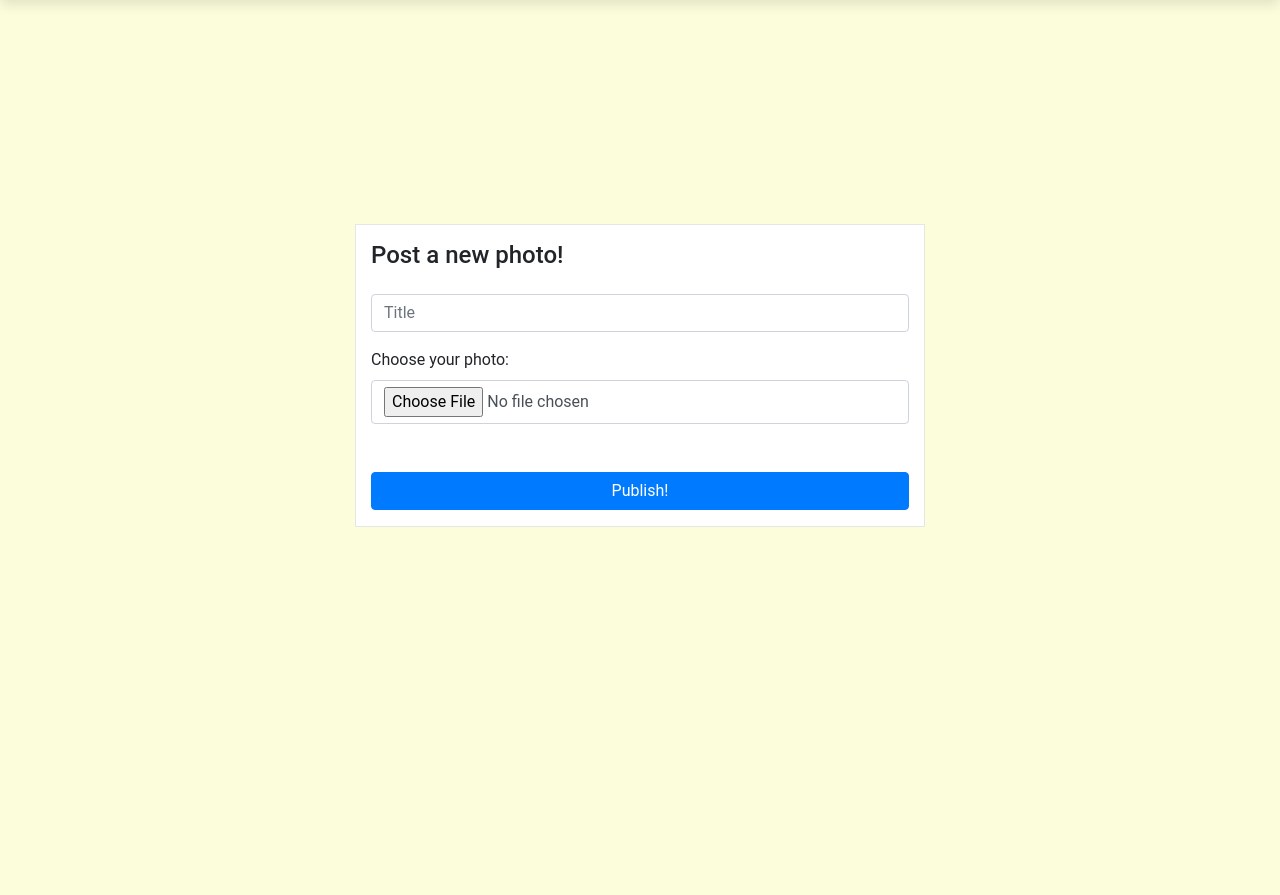
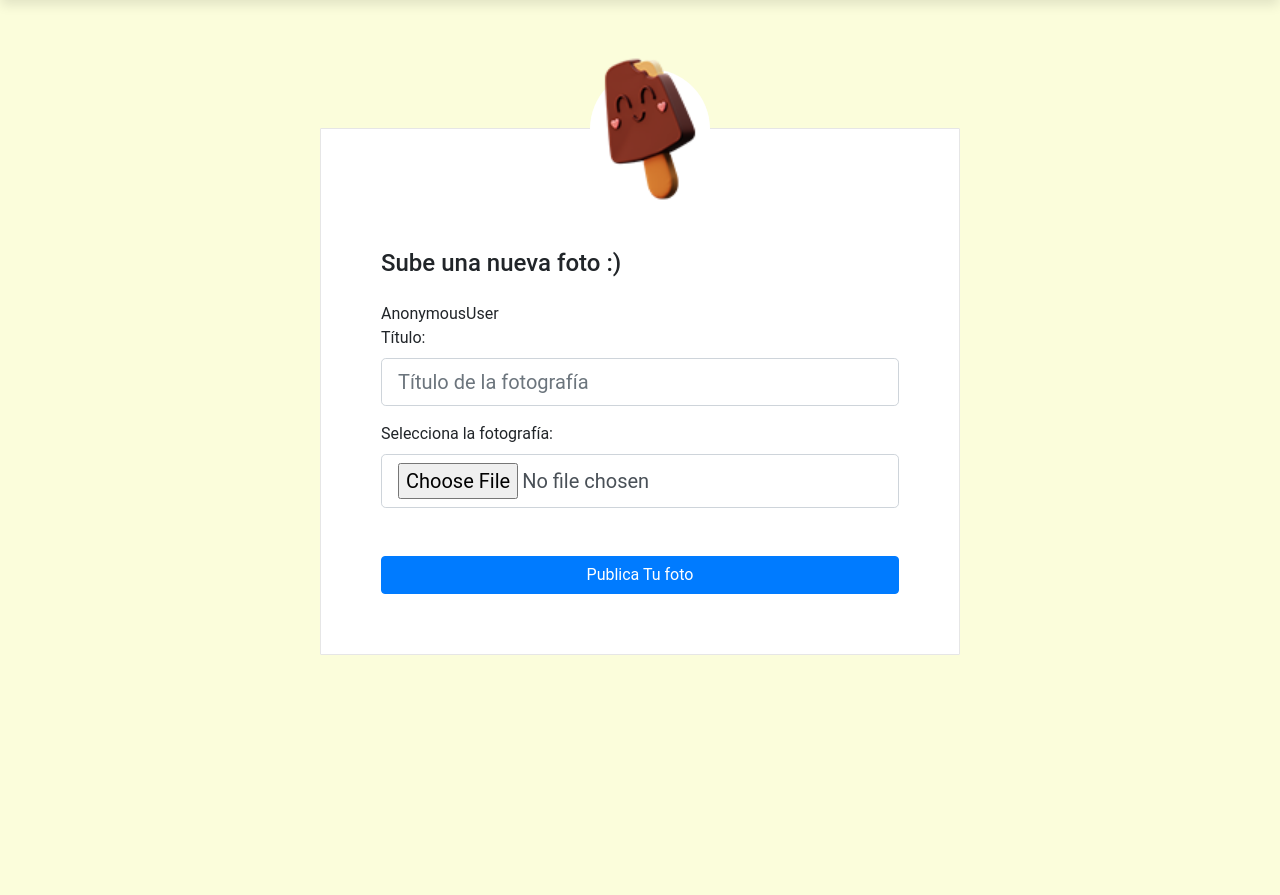
Before and after one commit to toximosi/Proyecto-coder-House-Python, a Django app: template templates/posts/new.html in a window 1280 px wide. Shown: the part 72-967 px from the top of the page. Run offline with Django 4.2, Linux system fonts and the light colour scheme; the template is opened without the code that fills it: values that come from a table or form of the project are taken from there, others are empty; data comes from the database, SQL or seed files in the repository; both versions use the stored data as it was after the commit; some libraries are stand-ins or nearby versions.

```diff
--- a/posts/views.py
+++ b/posts/views.py
@@ -25,7 +25,7 @@ class PostsFeedView(ListView):#class PostsFeedView(LoginRequiredMixin, ListView)
     template_name = 'posts/feed.html'
     model = Post
     ordering = ('-created',)#ordena los post según su creación
-    paginate_by = 30 #paginar
+    paginate_by = 10 #paginar
     context_object_name = 'posts'
 
 
@@ -50,9 +50,9 @@ class CreatePostView(CreateView): #class CreatePostView(LoginRequiredMixin, Crea
     success_url = reverse_lazy('posts:feed')
 
     def get_context_data(self, **kwargs):
-        """Add user and profile to context."""
+        """Añadir el user y profile to context."""
         context = super().get_context_data(**kwargs)
-        context['user'] = self.request.user
+        #context['user'] = self.request.user
         context['profile'] = self.request.user.profile
         return context
 
--- a/templates/posts/new.html
+++ b/templates/posts/new.html
@@ -3,47 +3,40 @@
 
 <!-- html -->
 
-    <div class="container">
-        <div class="row justify-content-md-center">
-            <div class="col-6 pt-3 pb-3" id="profile-box">
-                <h4 class="mb-4">Post a new photo!</h4>
+
+<div class="d-flex flex-column justify-content-center align-items-center">
+    <div class="col-xs-12 col-md-8 col-lg-6 user-login-card" id="auth-container">
+        <div class="user-logo"><img src="{% static "img/logo-icon.png" %}"></div>
+
+                <h4 class="mb-4">Sube una nueva foto :)</h4>
 
                 <form method="POST" enctype="multipart/form-data">
                     {% csrf_token %}
-
-                    <input type="hidden" name="user" value="{{ user.pk}}" />
-                    <input type="hidden" name="profile" value="{{ profile.pk }}" />
+                    {{ user }}
+                    <input type="hidden" name="profile" value="{{ user.pk }}" />
+                    {% comment %} <input type="hidden" name="profile" value="{{ profile.pk }}" /> {% endcomment %}
 
                     {# Website field #}
                     <div class="form-group">
-                        <input
-                            class="form-control {% if form.title.errors %}is-invalid{% endif %}"
-                            type="text"
-                            name="title"
-                            placeholder="Title"
-                        >
+                        <label for="formFile" class="form-label">Título:</label>
+                        <input class="form-control form-control-lg {% if form.title.errors %}is-invalid{% endif %}" type="text" placeholder="Título de la fotografía" name="title" />
                         <div class="invalid-feedback">
                             {% for error in form.title.errors %}{{ error }}{% endfor %}
                         </div>
                     </div>
-
                     {# Photo field #}
-                    <div class="form-group">
-                        <label>Choose your photo:</label>
-                        <input
-                            class="form-control {% if form.photo.errors %}is-invalid{% endif %}"
-                            type="file"
-                            name="photo"
-                            placeholder="photo"
-                        >
+                    <div>
+                        <label for="formFileLg" class="form-label">Selecciona la fotografía:</label>
+                        <input class="form-control form-control-lg {% if form.photo.errors %}is-invalid{% endif %}" id="formFileLg" type="file"
+                        name="photo" placeholder="Elige tu fotografía">
                         <div class="invalid-feedback">
                             {% for error in form.photo.errors %}{{ error }}{% endfor %}
                         </div>
                     </div>
+                    <button type="submit" class="btn btn-primary btn-block mt-5">Publica Tu foto</button>
+                </form>
 
-                    <button type="submit" class="btn btn-primary btn-block mt-5">Publish!</button>
-                </form>
-            </div>
+
         </div>
     </div>
 
```
Also changed, not shown: db.sqlite3, media/posts/photos/photo-81.png (added), readme.md (added).
